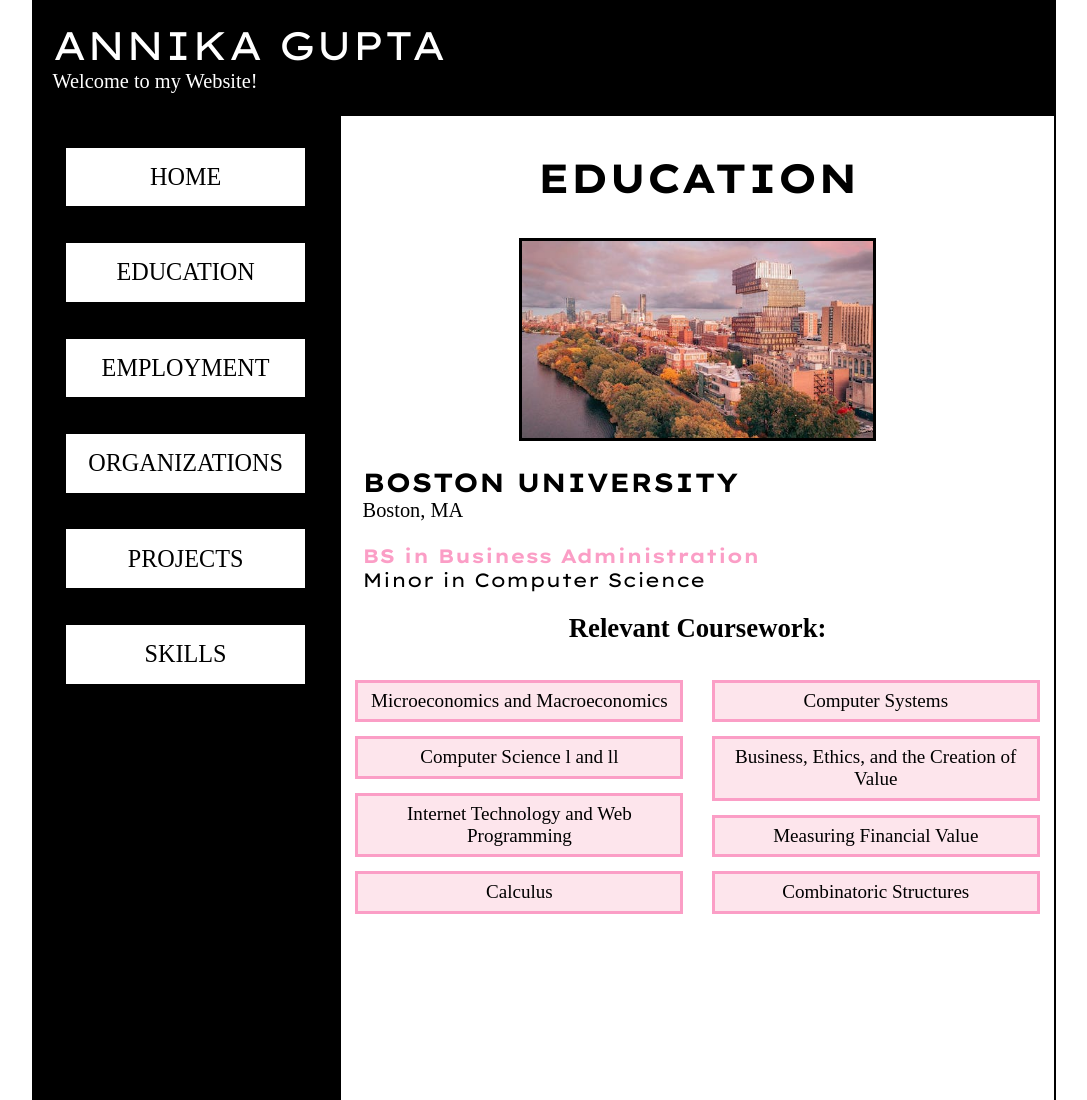
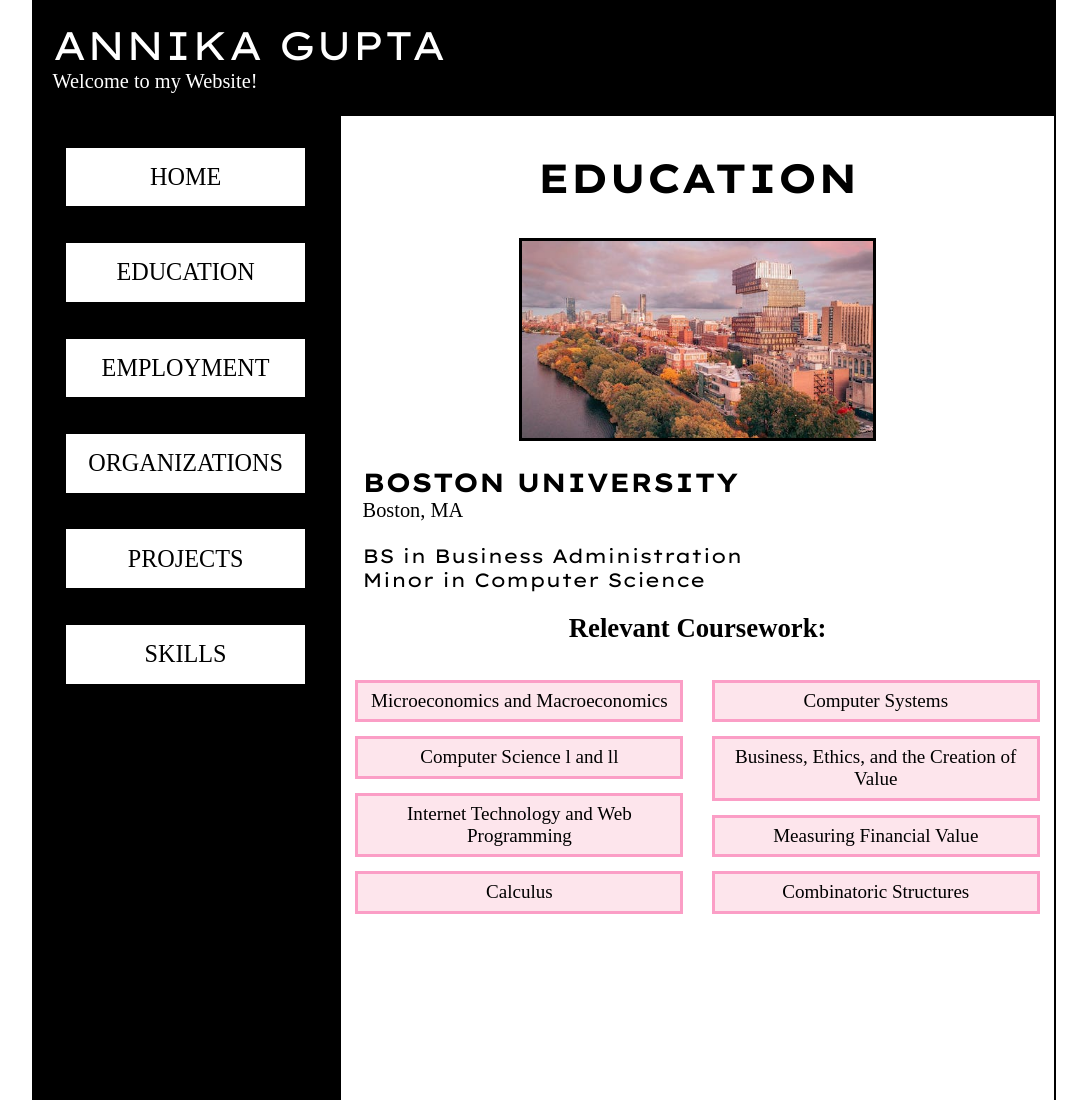
Before and after one commit to annika-gupt/mp-1, a plain HTML site: page education/education.html in a window 1280 px wide. Shown: the top 1100 px of the page, without its empty margins (96-1183 px from the left). Drawn offline with Linux system fonts and the light colour scheme; a web font is replaced by a local one.

Commit message:
Changed contrast of colors for accessibility.

```diff
--- a/education/education.css
+++ b/education/education.css
@@ -72,10 +72,7 @@ main h3{
     font: calc(5px + 1.7vw) "Xanh Mono";
     font-weight: bold;
 }
-#bs{
-    color: #FB9EC6;
-    font-weight: bold;
-}
+
 img{
     margin-bottom: 3%;
     border: solid 3px black;
--- a/index.css
+++ b/index.css
@@ -51,9 +51,6 @@ img{
     margin-bottom: 3%;
     border: 5px solid black;
     max-width: 50%;
-}
-#name{
-    color: #FB9EC6;
 }
 a:hover{
     color: #FB9EC6;
```
